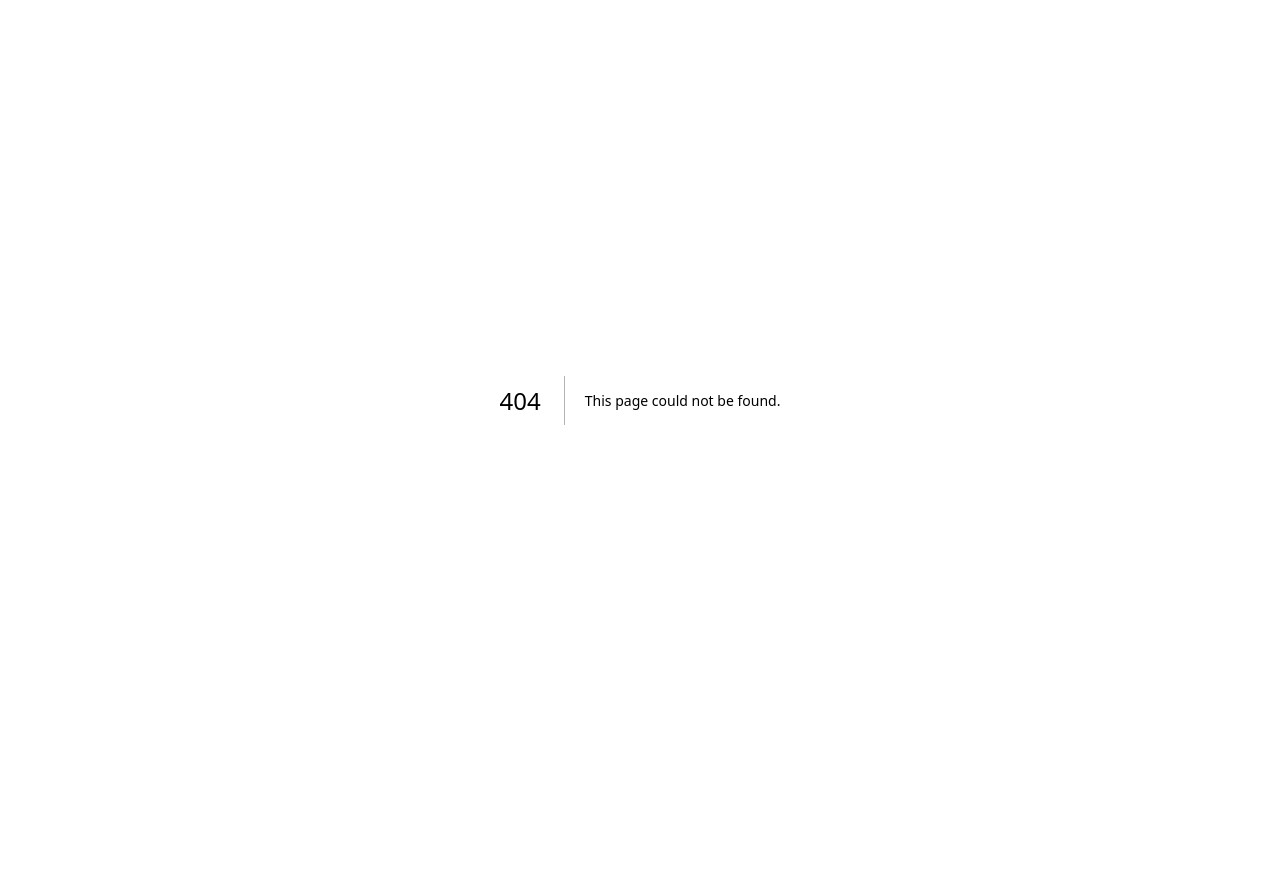
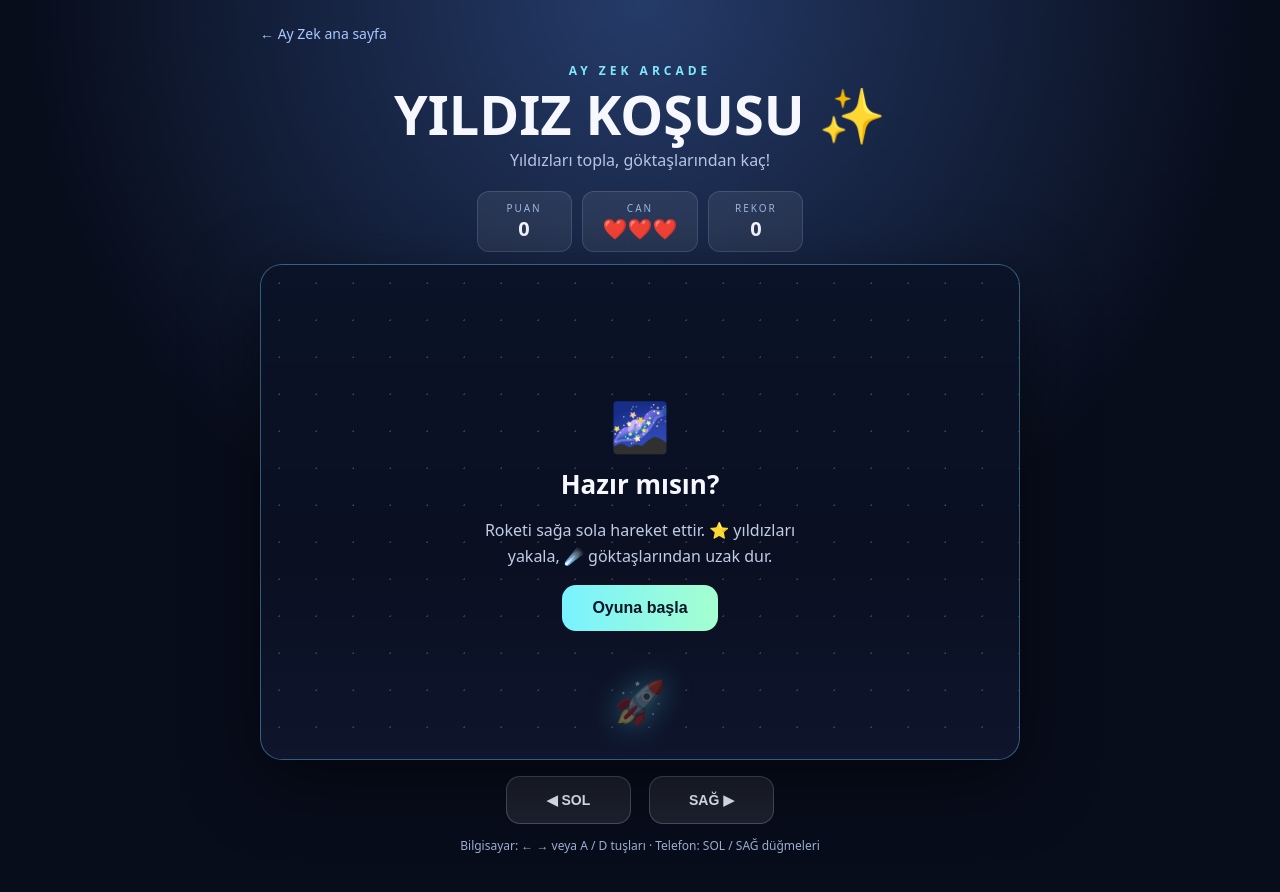
Before and after one commit to recepemirbakrac-prog/ay-zek, a Next.js app: page /yildiz-kosusu in a window 1280 px wide. Before the commit this address had no page. Shown: the top 892 px of the page. Before the commit the page ends 800 px from the top, so only its background shows below. Built offline with nearby package versions, Linux system fonts and the light colour scheme.

Commit message:
Add Star Run arcade game

```diff
--- /dev/null
+++ b/app/yildiz-kosusu/page.tsx
@@ -0,0 +1,82 @@
+"use client";
+
+import { useCallback, useEffect, useState } from "react";
+import Link from "next/link";
+
+type Falling = { id: number; x: number; y: number; kind: "star" | "meteor" };
+
+export default function StarRunner() {
+  const [playing, setPlaying] = useState(false);
+  const [x, setX] = useState(50);
+  const [items, setItems] = useState<Falling[]>([]);
+  const [score, setScore] = useState(0);
+  const [lives, setLives] = useState(3);
+  const [tick, setTick] = useState(0);
+  const [best, setBest] = useState(0);
+  const start = useCallback(() => { setX(50); setItems([]); setScore(0); setLives(3); setTick(0); setPlaying(true); }, []);
+  const move = useCallback((dir: number) => setX(v => Math.max(5, Math.min(95, v + dir * 7))), []);
+  useEffect(() => {
+    if (!playing) return;
+    const onKey = (e: KeyboardEvent) => {
+      if (["ArrowLeft","a","A"].includes(e.key)) { e.preventDefault(); move(-1); }
+      if (["ArrowRight","d","D"].includes(e.key)) { e.preventDefault(); move(1); }
+    };
+    window.addEventListener("keydown", onKey);
+    return () => window.removeEventListener("keydown", onKey);
+  }, [playing, move]);
+  useEffect(() => {
+    if (!playing) return;
+    const timer = window.setInterval(() => {
+      setTick(t => t + 1);
+      setItems(old => {
+        const moved = old.map(o => ({...o, y:o.y + 7})).filter(o => o.y < 105);
+        if (Math.random() < .72) moved.push({id:Date.now()+Math.random(), x:8+Math.random()*84, y:-5, kind:Math.random() < .62 ? "star" : "meteor"});
+        return moved;
+      });
+    }, 430);
+    return () => window.clearInterval(timer);
+  }, [playing]);
+  useEffect(() => {
+    if (!playing) return;
+    setItems(old => {
+      const hit = old.filter(o => o.y > 78 && o.y < 96 && Math.abs(o.x-x) < 8);
+      if (!hit.length) return old;
+      const stars = hit.filter(o => o.kind === "star").length;
+      const rocks = hit.filter(o => o.kind === "meteor").length;
+      if (stars) setScore(s => s + stars * 10);
+      if (rocks) setLives(l => Math.max(0, l-rocks));
+      const ids = new Set(hit.map(o=>o.id));
+      return old.filter(o=>!ids.has(o.id));
+    });
+  }, [tick, x, playing]);
+  useEffect(() => {
+    if (lives <= 0 && playing) { setPlaying(false); setBest(b => Math.max(b, score)); }
+  }, [lives, playing, score]);
+  return <main style={{minHeight:"100vh",background:"radial-gradient(circle at 50% 0%,#253b69,#080d1c 55%)",color:"#f7f8ff",fontFamily:"system-ui,sans-serif",padding:"22px 14px 40px"}}>
+    <div style={{maxWidth:760,margin:"0 auto"}}>
+      <Link href="/" style={{color:"#a9c7ff",textDecoration:"none",fontSize:14}}>← Ay Zek ana sayfa</Link>
+      <header style={{textAlign:"center",padding:"18px 0 20px"}}>
+        <div style={{fontSize:12,letterSpacing:4,color:"#80e7ff",fontWeight:800}}>AY ZEK ARCADE</div>
+        <h1 style={{fontSize:"clamp(32px,7vw,54px)",margin:"8px 0",lineHeight:1}}>YILDIZ KOŞUSU ✨</h1>
+        <p style={{color:"#b7c4e3",margin:0}}>Yıldızları topla, göktaşlarından kaç!</p>
+      </header>
+      <section style={{display:"flex",justifyContent:"center",gap:10,marginBottom:12,flexWrap:"wrap"}}>
+        {[["PUAN",score],["CAN","❤️".repeat(lives)||"—"],["REKOR",best]].map(([k,v])=><div key={String(k)} style={{background:"#ffffff12",border:"1px solid #ffffff20",borderRadius:12,padding:"9px 20px",minWidth:95,textAlign:"center"}}><small style={{display:"block",fontSize:10,color:"#9eb4df",letterSpacing:2}}>{k}</small><b style={{fontSize:20}}>{v}</b></div>)}
+      </section>
+      <div style={{position:"relative",height:"min(62vh,520px)",minHeight:360,overflow:"hidden",borderRadius:22,border:"1px solid #7bdcff55",background:"linear-gradient(180deg,#101d3b,#10152c 60%,#192347)",boxShadow:"0 20px 70px #0008"}}>
+        <div style={{position:"absolute",inset:0,opacity:.55,backgroundImage:"radial-gradient(#b7d9ff 1px,transparent 1px)",backgroundSize:"37px 37px"}}/>
+        {items.map(o=><div key={o.id} style={{position:"absolute",left:o.x+"%",top:o.y+"%",transform:"translate(-50%,-50%)",fontSize:28,filter:"drop-shadow(0 0 8px #8beaff)"}}>{o.kind==="star"?"⭐":"☄️"}</div>)}
+        <div style={{position:"absolute",left:x+"%",top:"88%",transform:"translate(-50%,-50%)",fontSize:42,filter:"drop-shadow(0 0 14px #57dfff)"}}>🚀</div>
+        {!playing && <div style={{position:"absolute",inset:0,display:"grid",placeItems:"center",background:"#080d1c99",textAlign:"center",padding:24}}>
+          <div><div style={{fontSize:48}}>{lives===0?"💥":"🌌"}</div><h2 style={{fontSize:26,margin:"8px 0"}}>{lives===0?"Oyun bitti!":"Hazır mısın?"}</h2><p style={{color:"#c1cce5",maxWidth:330,lineHeight:1.6}}>{lives===0?"Toplam "+score+" puan topladın.":"Roketi sağa sola hareket ettir. ⭐ yıldızları yakala, ☄️ göktaşlarından uzak dur."}</p><button onClick={start} style={{border:0,borderRadius:14,padding:"14px 30px",fontWeight:900,fontSize:16,color:"#071326",background:"linear-gradient(90deg,#79f2ff,#a5ffcf)",cursor:"pointer"}}>{lives===0?"Tekrar oyna":"Oyuna başla"}</button></div>
+        </div>}
+      </div>
+      <div style={{display:"flex",justifyContent:"center",gap:18,marginTop:16}}>
+        <button aria-label="Sola git" onClick={()=>move(-1)} style={control}>◀ SOL</button>
+        <button aria-label="Sağa git" onClick={()=>move(1)} style={control}>SAĞ ▶</button>
+      </div>
+      <p style={{textAlign:"center",fontSize:12,color:"#9eafd2",lineHeight:1.7}}>Bilgisayar: ← → veya A / D tuşları · Telefon: SOL / SAĞ düğmeleri</p>
+    </div>
+  </main>;
+}
+const control: React.CSSProperties = {background:"#ffffff16",color:"#eff7ff",border:"1px solid #ffffff35",borderRadius:14,padding:"15px 28px",fontWeight:800,fontSize:14,cursor:"pointer",minWidth:125};
```
